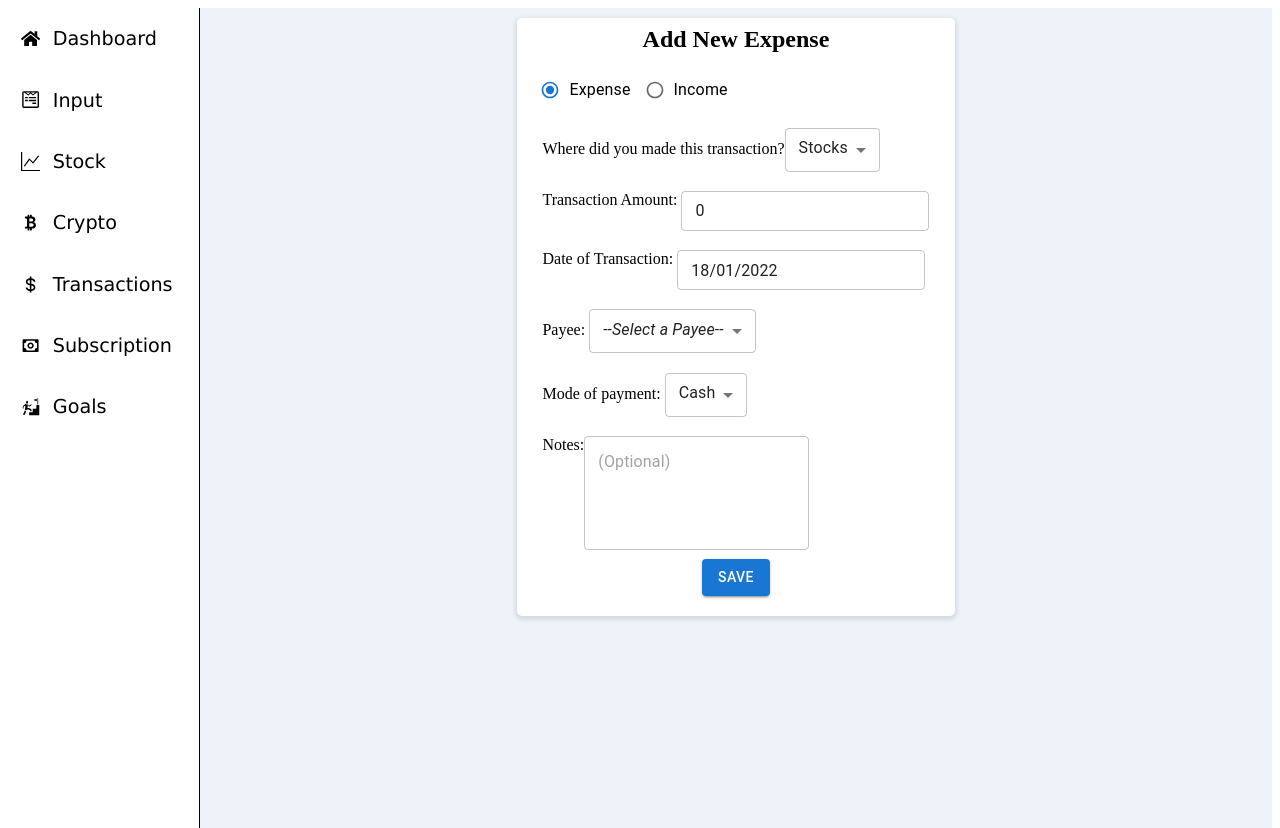
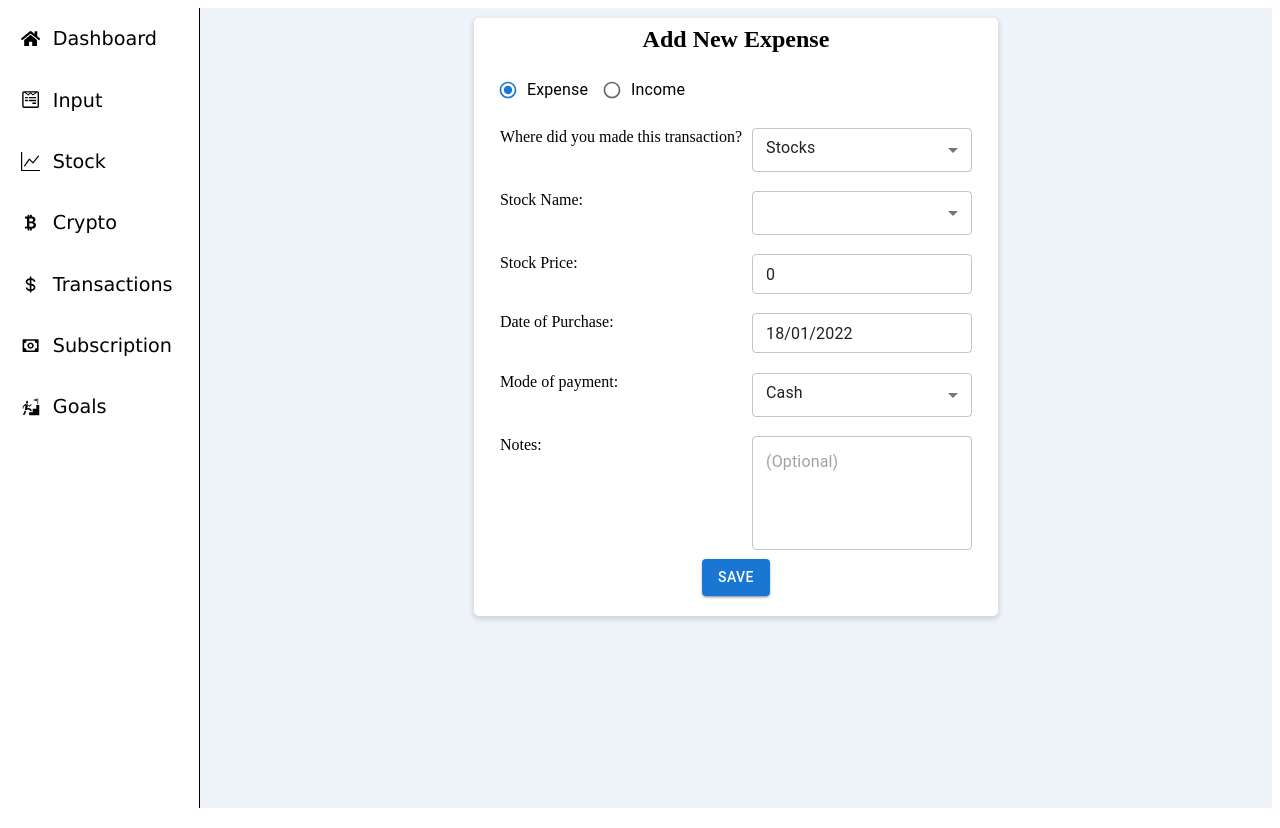
Before and after one commit to bhutoriaumang/Budgetixe, a React (Create React App) app: page /input in a window 1280 px wide. Built offline with nearby package versions, Linux system fonts and the light colour scheme; the HTML template or start-up script is replaced by a standard one.

Commit message:
Changing Input page options as per transaction type

```diff
--- a/src/Input.js
+++ b/src/Input.js
@@ -10,7 +10,7 @@ import Modal from "./components/Modal.js";
 
 const Input = () => {
   const [inputType, setInputType] = useState("Expense");
-  const [transactionType, setTransactionType] = useState("stocks");
+  const [transactionType, setTransactionType] = useState("Stock");
   const [amount, setAmount] = useState(0.0);
   const [date, setDate] = useState(new Date());
   const [payee, setPayee] = useState("select");
@@ -19,6 +19,11 @@ const Input = () => {
   const [addPayee, setAddPayee] = useState("");
   const [showModal, setShowModal] = useState(false);
   const [payeeList, setPayeeList] = useState(["ABC", "XYZ"]);
+
+  const inputStyle = {
+    width: "220px",
+    marginLeft: "10px",
+  };
 
   const handleInputTypeChange = (e) => setInputType(e.target.value);
 
@@ -80,32 +85,59 @@ const Input = () => {
           </FormControl>
 
           <FormControl className="form-control">
-            <label>Where did you made this transaction?</label>
+            <label>
+              Where did you made this transaction?
               <Select
                 size="small"
+                style={inputStyle}
                 value={transactionType}
                 onChange={(e) => setTransactionType(e.target.value)}
               >
-              <MenuItem value="stocks">Stocks</MenuItem>
-              <MenuItem value="crypto">Crypto</MenuItem>
-              <MenuItem value="subscriptions">Monthly Subscriptions</MenuItem>
-              <MenuItem value="transactions">Transactions</MenuItem>
+                <MenuItem value="Stock">Stocks</MenuItem>
+                <MenuItem value="Cryptocurrency">Cryptocurrency</MenuItem>
+                <MenuItem value="Subscription">Monthly Subscriptions</MenuItem>
+                <MenuItem value="Transactions">Transactions</MenuItem>
               </Select>
+            </label>
           </FormControl>
 
+          {transactionType !== "Transactions" && (
+            <FormControl className="form-control">
+              <label>
+                {transactionType} Name:
+                <Select
+                  size="small"
+                  style={inputStyle}
+                  // value={transactionType}
+                  // onChange={(e) => setTransactionType(e.target.value)}
+                ></Select>
+              </label>
+            </FormControl>
+          )}
+
           <FormControl variant="filled" className="form-control">
-            <label>Transaction Amount: </label>
+            <label>
+              {transactionType === "Transactions"
+                ? "Transaction Amount:"
+                : `${transactionType} Price:`}
+
               <TextField
                 size="small"
                 type="number"
+                style={inputStyle}
                 required
                 value={amount}
                 onChange={(e) => setAmount(e.target.value)}
               />
+            </label>
           </FormControl>
 
           <FormControl className="form-control">
-            <label>Date of Transaction: </label>
+            <label>
+              Date of{" "}
+              {transactionType === "Transactions"
+                ? "Transaction:"
+                : "Purchase:"}
               <MuiPickersUtilsProvider utils={DateFnsUtils}>
                 <DatePicker
                   autoOk
@@ -113,15 +145,24 @@ const Input = () => {
                   variant="inline"
                   inputVariant="outlined"
                   format="dd/MM/yyyy"
+                  style={inputStyle}
                   value={date}
                   onChange={setDate}
                 />
               </MuiPickersUtilsProvider>
+            </label>
           </FormControl>
 
+          {transactionType === "Transactions" && (
             <FormControl className="form-control">
-            <label>{inputType === "Expense" ? "Payee" : "Payer"}: </label>
-            <Select size="small" value={payee} onChange={handlePayeeChange}>
+              <label>
+                {inputType === "Expense" ? "Payee" : "Payer"}:
+                <Select
+                  size="small"
+                  value={payee}
+                  style={inputStyle}
+                  onChange={handlePayeeChange}
+                >
                   <MenuItem value="select" disabled>
                     <em>--Select a Payee--</em>
                   </MenuItem>
@@ -130,17 +171,18 @@ const Input = () => {
                       {item}
                     </MenuItem>
                   ))}
-              <option className="disabled" disabled>
-                &nbsp;
-              </option>
                   <MenuItem value="">+Add payee/payer</MenuItem>
                 </Select>
+              </label>
             </FormControl>
+          )}
 
           <FormControl size="small" className="form-control">
-            <label>Mode of payment: </label>
+            <label>
+              Mode of payment:
               <Select
                 value={paymentMethod}
+                style={inputStyle}
                 onChange={(e) => setPaymentMethod(e.target.value)}
               >
                 <MenuItem value="cash">Cash</MenuItem>
@@ -150,18 +192,22 @@ const Input = () => {
                 <MenuItem value="upi">UPI</MenuItem>
                 <MenuItem value="others">Others</MenuItem>
               </Select>
+            </label>
           </FormControl>
 
           <FormControl className="form-control">
-            <label>Notes:</label>
+            <label>
+              Notes:
               <TextField
                 size="small"
                 value={note}
+                style={inputStyle}
                 placeholder="(Optional)"
                 multiline
                 minRows={2}
                 onChange={(e) => setNote(e.target.value)}
               />
+            </label>
           </FormControl>
           <div className="button-container">
             <Button variant="contained">Save</Button>
--- a/src/Stock.js
+++ b/src/Stock.js
@@ -1,7 +1,7 @@
 import { useState, useEffect } from "react";
 import { AiFillCaretUp, AiFillCaretDown } from "react-icons/ai";
 import Chart from "./components/Chart";
-import Loading from "./Loading";
+import Loading from "./components/Loading";
 import * as React from "react";
 import Paper from "@mui/material/Paper";
 import Table from "@mui/material/Table";
@@ -48,12 +48,13 @@ const Stock = () => {
           x[symbol] = list.reverse();
           setGraphData(x);
           let t = x[selectedStock];
-          if(t){
+          if (t) {
             setPriceChange(t[t.length - 1]["value"] - t[t.length - 2]["value"]);
             setPdata(t);
             setIsDataPresent(true);
           }
-        }).catch((err)=>{
+        })
+        .catch((err) => {
           console.log(err.message);
         });
     };
@@ -71,7 +72,7 @@ const Stock = () => {
   useEffect(() => {
     if (Object.keys(graphData).length !== 0) {
       let list = graphData[selectedStock];
-      if(list){
+      if (list) {
         setPriceChange(
           list[list.length - 1]["value"] - list[list.length - 2]["value"]
         );
@@ -89,7 +90,7 @@ const Stock = () => {
     );
   };
 
-  var fontSize = Math.min(0.02*window.innerHeight,0.012*window.innerWidth);
+  var fontSize = Math.min(0.02 * window.innerHeight, 0.012 * window.innerWidth);
   return (
     <div className="total-stock-page">
       <div className="dropdown">
@@ -99,9 +100,7 @@ const Stock = () => {
         {!isDataPresent && <Loading />}
         {isDataPresent && (
           <div className="stock-graph">
-            {isDataPresent && (
-              <Chart pdata={pdata} priceChange={priceChange}/>
-            )}
+            {isDataPresent && <Chart pdata={pdata} priceChange={priceChange} />}
           </div>
         )}
         {isDataPresent && (
@@ -138,29 +137,96 @@ const Stock = () => {
           </div>
         )}
       </div>
-      {isDataPresent &&
+      {isDataPresent && (
         <div className="bottom-table">
-        <Paper sx={{ width: "90%", overflow: "hidden", backgroundColor: "transparent", margin:"auto", borderRadius:"5px"}}>
+          <Paper
+            sx={{
+              width: "90%",
+              overflow: "hidden",
+              backgroundColor: "transparent",
+              margin: "auto",
+              borderRadius: "5px",
+            }}
+          >
             <TableContainer sx={{ maxHeight: 440 }}>
               <Table>
                 <TableHead>
                   <TableRow>
-                <TableCell sx={{fontWeight:"bold", borderBottom:"1px solid black", fontSize:"80%"}}>Stock Name</TableCell>
-                <TableCell sx={{fontWeight:"bold", borderBottom:"1px solid black", fontSize:"80%"}}>Stocks Owned</TableCell>
-                <TableCell sx={{fontWeight:"bold", borderBottom:"1px solid black", fontSize:"80%"}}>Stock CP</TableCell>
-                <TableCell sx={{fontWeight:"bold", borderBottom:"1px solid black", fontSize:"80%"}}>Stock Current Price</TableCell>
-                <TableCell sx={{fontWeight:"bold", borderBottom:"1px solid black", fontSize:"80%"}}>Net Profit/Loss</TableCell>
+                    <TableCell
+                      sx={{
+                        fontWeight: "bold",
+                        borderBottom: "1px solid black",
+                        fontSize: "80%",
+                      }}
+                    >
+                      Stock Name
+                    </TableCell>
+                    <TableCell
+                      sx={{
+                        fontWeight: "bold",
+                        borderBottom: "1px solid black",
+                        fontSize: "80%",
+                      }}
+                    >
+                      Stocks Owned
+                    </TableCell>
+                    <TableCell
+                      sx={{
+                        fontWeight: "bold",
+                        borderBottom: "1px solid black",
+                        fontSize: "80%",
+                      }}
+                    >
+                      Stock CP
+                    </TableCell>
+                    <TableCell
+                      sx={{
+                        fontWeight: "bold",
+                        borderBottom: "1px solid black",
+                        fontSize: "80%",
+                      }}
+                    >
+                      Stock Current Price
+                    </TableCell>
+                    <TableCell
+                      sx={{
+                        fontWeight: "bold",
+                        borderBottom: "1px solid black",
+                        fontSize: "80%",
+                      }}
+                    >
+                      Net Profit/Loss
+                    </TableCell>
                   </TableRow>
                 </TableHead>
                 <TableBody>
-              {stocksOwned.map((stock)=>{
+                  {stocksOwned.map((stock) => {
                     return (
                       <TableRow>
-                    <TableCell sx={{fontSize:"80%"}}>{stock["name"]}</TableCell>
-                    <TableCell sx={{fontSize:"80%"}}>{stock["stocks"]}</TableCell>
-                    <TableCell sx={{fontSize:"80%"}}>{pdata[pdata.length - 2]["value"].toFixed(2)}</TableCell>
-                    <TableCell sx={{fontSize:"80%"}}>{pdata[pdata.length - 1]["value"]} USD</TableCell>
-                    <TableCell sx={{color: (priceChange>0)?"green":"red", fontSize:"80%"}}>{((pdata[pdata.length - 1]["value"] - priceChange)*stock["stocks"]).toFixed(2)} USD</TableCell>
+                        <TableCell sx={{ fontSize: "80%" }}>
+                          {stock["name"]}
+                        </TableCell>
+                        <TableCell sx={{ fontSize: "80%" }}>
+                          {stock["stocks"]}
+                        </TableCell>
+                        <TableCell sx={{ fontSize: "80%" }}>
+                          {pdata[pdata.length - 2]["value"].toFixed(2)}
+                        </TableCell>
+                        <TableCell sx={{ fontSize: "80%" }}>
+                          {pdata[pdata.length - 1]["value"]} USD
+                        </TableCell>
+                        <TableCell
+                          sx={{
+                            color: priceChange > 0 ? "green" : "red",
+                            fontSize: "80%",
+                          }}
+                        >
+                          {(
+                            (pdata[pdata.length - 1]["value"] - priceChange) *
+                            stock["stocks"]
+                          ).toFixed(2)}{" "}
+                          USD
+                        </TableCell>
                       </TableRow>
                     );
                   })}
@@ -169,7 +235,7 @@ const Stock = () => {
             </TableContainer>
           </Paper>
         </div>
-      }
+      )}
     </div>
   );
 };
--- /dev/null
+++ b/src/components/Loading.js
@@ -0,0 +1,19 @@
+import Lottie from "lottie-react";
+import loadingAnim from "../assets/loading-anim.json";
+
+const Loading = () => {
+  return (
+    <div className="loading-anim">
+      <div>
+        <Lottie
+          animationData={loadingAnim}
+          loop={true}
+          style={{ width: "25vw" }}
+        />
+        <h2 className="loading-tag">Loading</h2>
+      </div>
+    </div>
+  );
+};
+
+export default Loading;
--- a/src/styles/App.css
+++ b/src/styles/App.css
@@ -13,7 +13,6 @@
 .main-page {
   overflow: auto;
   float: right;
-  height: 100%;
   width: 100%;
   padding: 10px;
   background-color: #eef2f9;
@@ -77,9 +76,9 @@
   font-size: min(2vh, 1.5vw);
 }
 
-.bottom-table{
+.bottom-table {
   margin-top: 5vh;
-background-color: transparent;
+  background-color: transparent;
   height: max-content;
 }
 
@@ -185,6 +184,11 @@ h2 {
   padding: 1.2vh 0;
 }
 
+.form-control label {
+  display: flex;
+  justify-content: space-between;
+}
+
 .input-modal .button-container {
   text-align: center;
   padding-top: 3vh;
@@ -193,11 +197,6 @@ h2 {
 .input-form .button-container,
 .loading-tag {
   text-align: center;
-}
-
-.disabled {
-  font-size: 1pt;
-  background-color: gray;
 }
 
 .MuiOutlinedInput-input {
```
Also changed, not shown: src/Crypto.js (+7 -2 lines). Lines whose indentation alone changed are shown as unchanged.
